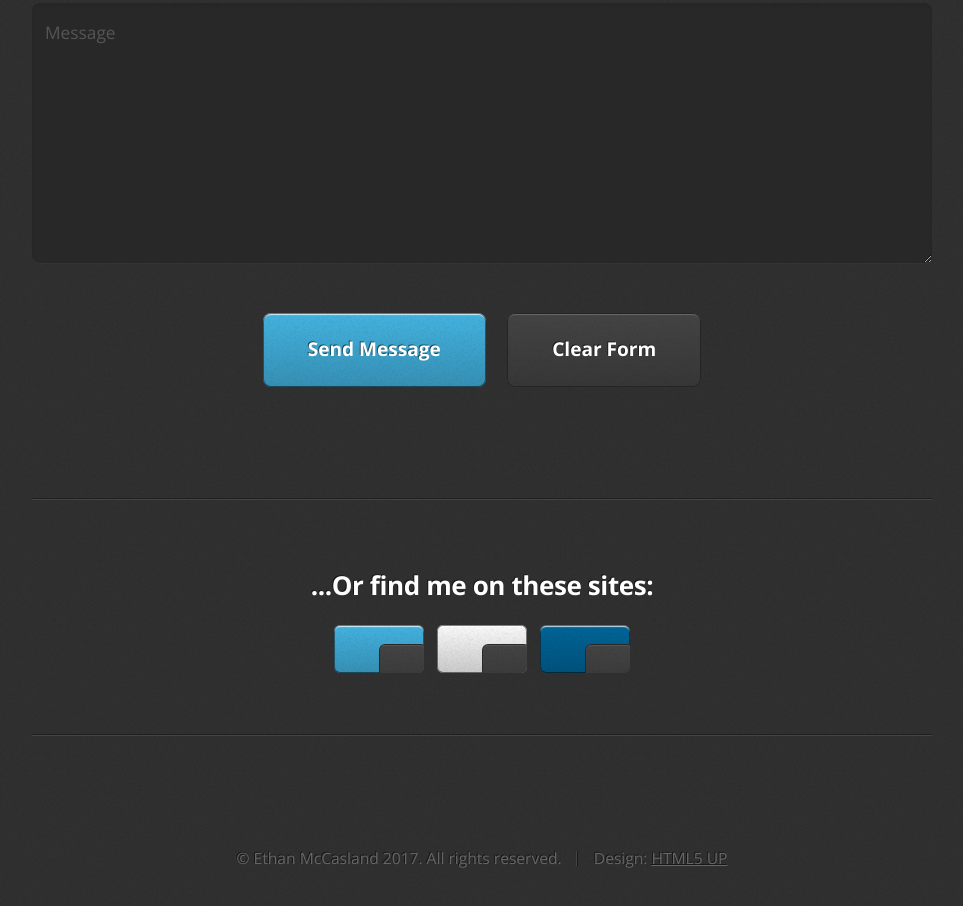
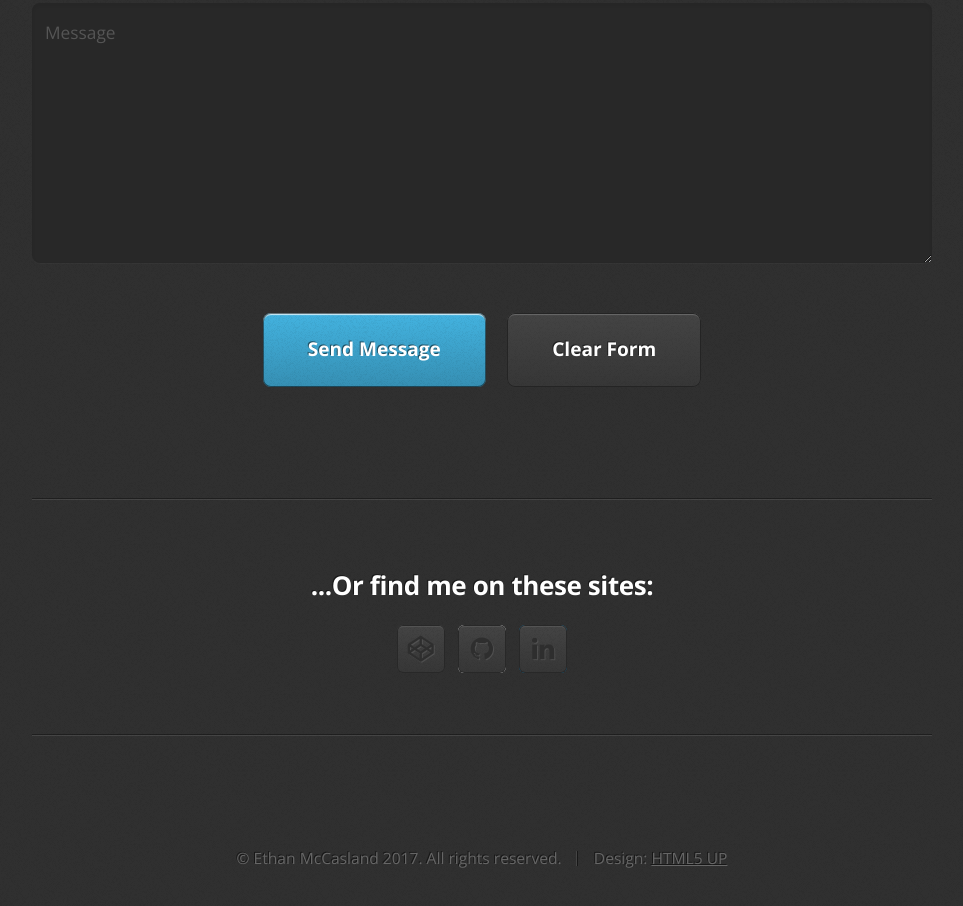
Before and after one commit to Blumanji/Blumanji.github.io, a plain HTML site: page index.html in a window 1280 px wide. Shown: the part 3778-4684 px from the top of the page, without its empty margins (158-1121 px from the left). Drawn offline with nearby package versions, Linux system fonts and the light colour scheme.

Commit message:
Revert "button change test"
This reverts commit 4bb0600b773bc44343b5421f36b7c6be6689e4f9.

```diff
--- a/index.html
+++ b/index.html
@@ -203,9 +203,9 @@
 								<hr />
 								<h3>...Or find me on these sites:</h3>
 								<ul class="social">
-									<li><a href="https://codepen.io/Blumanji/" class="button fa-codepen"><span class="label">CodePen</span></a></li>
-									<li><a href="https://github.com/blumanji" class="button fa-github"><span class="label">Github</span></a></li>
-									<li><a href="https://www.linkedin.com/in/ethan-mccasland-047992141/" class="button fa-linkedin"><span class="label">LinkedIn</span></a></li>
+									<li><a href="https://codepen.io/Blumanji/" class="icon fa-codepen"><span class="label">CodePen</span></a></li>
+									<li><a href="https://github.com/blumanji" class="icon fa-github"><span class="label">Github</span></a></li>
+									<li><a href="https://www.linkedin.com/in/ethan-mccasland-047992141/" class="icon fa-linkedin"><span class="label">LinkedIn</span></a></li>
 									<!--
 									<li><a href="#" class="icon fa-facebook"><span class="label">Facebook</span></a></li>
 									<li><a href="#" class="icon fa-dribbble"><span class="label">Dribbble</span></a></li>
```
